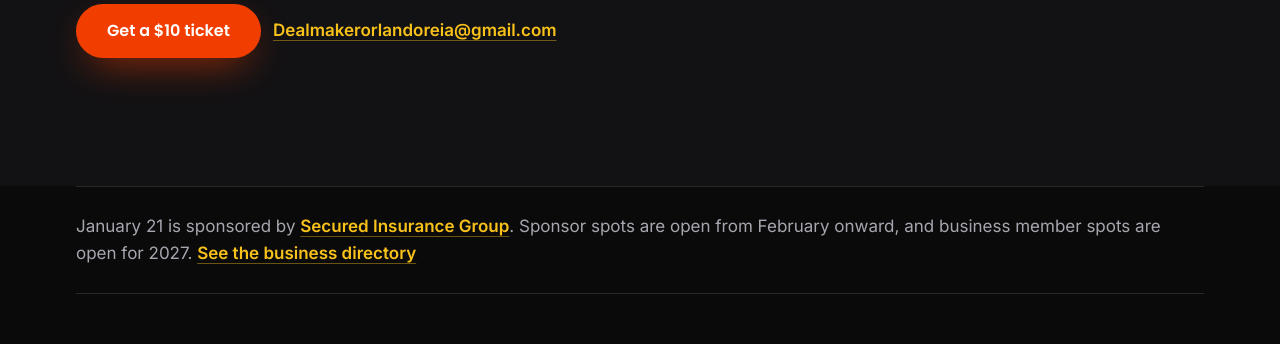
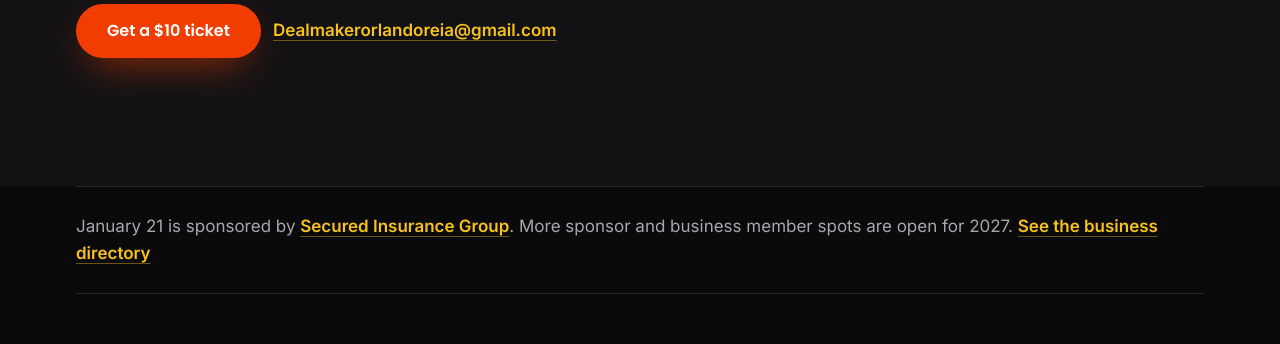
Before and after one commit to imalpica1988/dealmaker-orlando, a plain HTML site: page index.html in a window 1280 px wide. Shown: the part 9223-9567 px from the top of the page. Drawn offline with Linux system fonts and the light colour scheme; animation ran at ten frames a second.

Commit message:
Sponsor spots stay open for all 2027 dates; add speaker headshot

```diff
--- a/index.html
+++ b/index.html
@@ -508,7 +508,7 @@ form button:disabled{background:var(--teal);cursor:default}
 </section>
 </main>
 
-<div class="wrap"><p class="open-spots">January 21 is sponsored by <a class="text-link" href="https://securedinsurancegrp.com/" target="_blank" rel="noopener">Secured Insurance Group</a>. Sponsor spots are open from February onward, and business member spots are open for 2027. <a class="text-link" href="business-directory.html">See the business directory</a></p></div>
+<div class="wrap"><p class="open-spots">January 21 is sponsored by <a class="text-link" href="https://securedinsurancegrp.com/" target="_blank" rel="noopener">Secured Insurance Group</a>. More sponsor and business member spots are open for 2027. <a class="text-link" href="business-directory.html">See the business directory</a></p></div>
 
 <footer class="foot">
   <div class="wrap">
```
Also changed, not shown: eliot-grime.jpg (added).
